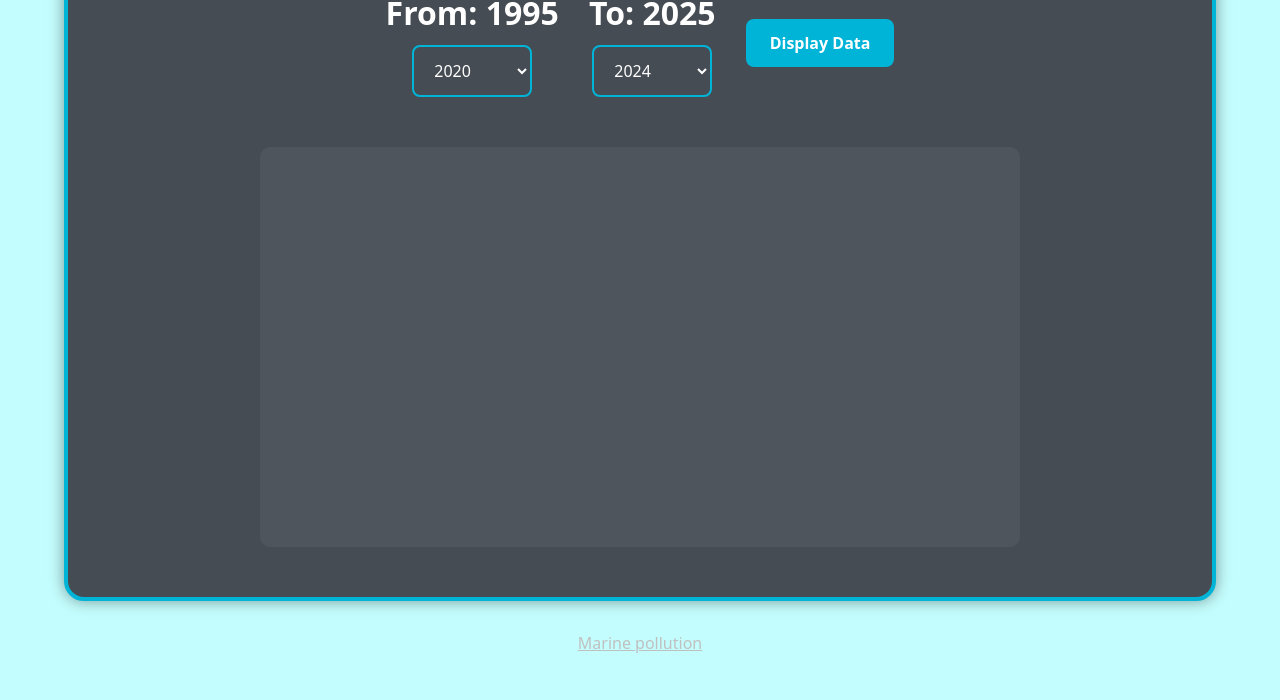
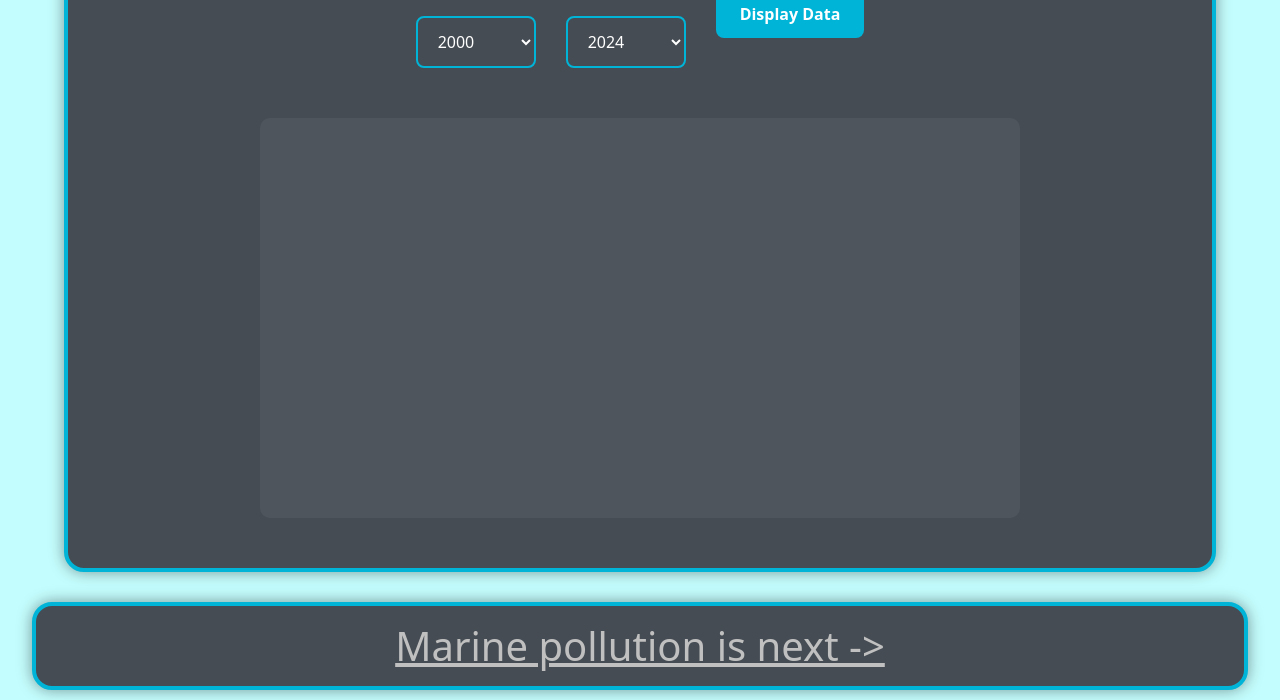
Before and after one commit to SheylaDiaz/project.me, a website with bundled scripts: page public/index.html in a window 1280 px wide. Shown: the part 483-1183 px from the top of the page. Before the commit the page ends 1138 px from the top, so only its background shows below. Built offline with nearby package versions, Linux system fonts and the light colour scheme; no server answers; files whose address does not match are found by name.

Commit message:
update readme

```diff
--- a/public/index.html
+++ b/public/index.html
@@ -11,7 +11,7 @@
 <body>
 <header>
 <div class="box1">
-    <a href="info.html">Back to the front page.</a>
+    <a id="infot" href="info.html">Back to the front page.</a>
 <h1 class="main-title">"One Ocean, One Future"</h1>
 <p class="sub-info">looking at overfishing and <a href="marinelife.html" id="title2">Marine pollution.</p></a></div>
 </header>
@@ -26,20 +26,17 @@
 <div class="card">
 <h2>Global Overfishing Chart</h2>
 <div class="controls">
-<label>From: 1995<select id="fromYear"></select></label>
-<label>To: 2025<select id="toYear"></select></label>
+<label>From: <select id="fromYear"></select></label>
+<label>To: <select id="toYear"></select></label>
 <button id="loadChart">Display Data</button>
 </div>
 <canvas id="fishingChart" width="600" height="300"></canvas>
 </div>
 </section>
 
-
-<a href="marinelife.html">Marine pollution</a>
+<a id="sub" href="marinelife.html">Marine pollution is next -> </a>
 
 <script src="https://cdn.jsdelivr.net/npm/chart.js"></script>
-
-<!-- Put `type="module"` so imports work -->
 <script type="module" src="./js/overfishing.js"></script>
 
 </body>
--- a/public/js/overfishing.js
+++ b/public/js/overfishing.js
@@ -45,7 +45,7 @@ function initSpeciesChart() {
     fromSel.appendChild(new Option(y, y));
     toSel.appendChild(new Option(y, y));
   }
-  fromSel.value = 2020;
+  fromSel.value = 2000;
   toSel.value   = 2024;
 
   btn.addEventListener('click', () => fetchOBISData(+fromSel.value, +toSel.value));
--- a/public/js/pollution.js
+++ b/public/js/pollution.js
@@ -15,7 +15,6 @@ document.addEventListener('DOMContentLoaded', () => {
     })
     .catch(e => console.error('Wiki fetch failed:', e));
 
-  /* ——— Unsplash slideshow ——— */
   fetch('/api/pollution-images')
     .then(r => r.json())
     .then(({ results }) => {
@@ -63,7 +62,7 @@ async function fetchPollutionData(from, to) {
     if (window.pollutionChart instanceof Chart) window.pollutionChart.destroy();
 
     window.pollutionChart = new Chart(ctx, {
-      type: 'line',
+      type: 'bubble',
       data: {
         labels,
         datasets: [{
--- a/public/style.css
+++ b/public/style.css
@@ -10,6 +10,19 @@ body{
   max-width: 95%;
   text-align: center;
   box-shadow: 0 0 15px rgba(0,0,0,0.4);
+}
+#sub{
+ background-color: #454c53;
+  border: 4px solid #00b4d8;
+  border-radius: 20px;
+  padding: 10px;
+  margin: 10px auto;
+  max-width: 95%;
+  text-align: center;
+  box-shadow: 0 0 15px rgba(0,0,0,0.4);
+  display: flex;
+  justify-content: center;
+  font-size: 5vh;
 }
 .main-title {
   font-size: 3rem;
@@ -32,8 +45,6 @@ body{
 }
 a{
   color: silver;
-  display: flex;
-  justify-content: center;
 }
 a:hover{
   color: rgb(247, 247, 43);
@@ -197,6 +208,7 @@ h3{
 p{
   color: white;
 }
+
 @media (max-width: 768px) {
   .topics, .topics2 {
     flex-direction: column;
@@ -235,9 +247,6 @@ p{
     padding: 10px;
   }
 }
-@media (max-width: 768px) {
-
-}
 @media (max-width: 480px) {
   .slideshow-container, .slideshow-container2 {
     height: 200px;
```
Also changed, not shown: public/marinelife.html (+2 -2 lines), README.md.
